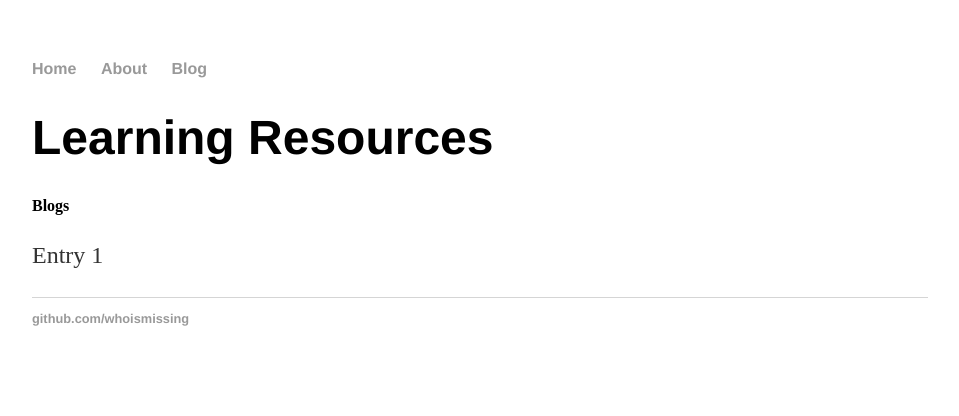
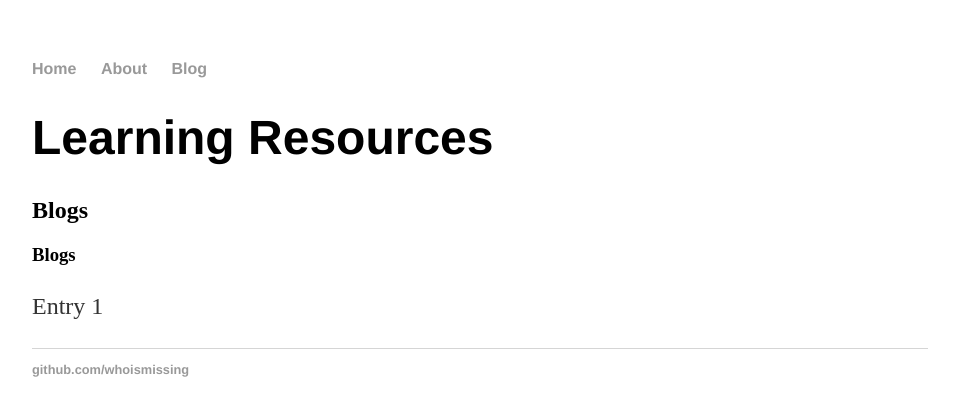
Before and after one commit to whoismissing/whoismissing.github.io, a Jekyll site: the page built from index.html, in a window 1280 px wide. Shown: the top 416 px of the page, without its empty margins (160-1119 px from the left). Built offline with Jekyll 4.4.1, drawn with Linux system fonts in a browser that asks for light colours.

Commit message:
Update index.html

```diff
--- a/index.html
+++ b/index.html
@@ -4,6 +4,7 @@ title: whoismissing | Home
 ---
 <div class="blurb">
 	<h1>Learning Resources</h1>
-	<h4>Blogs</h4>
+	<h2>Blogs</h2>
+	<h3>Blogs</h3>
 	<p>Entry 1</p>
 </div><!-- /.blurb -->
```
